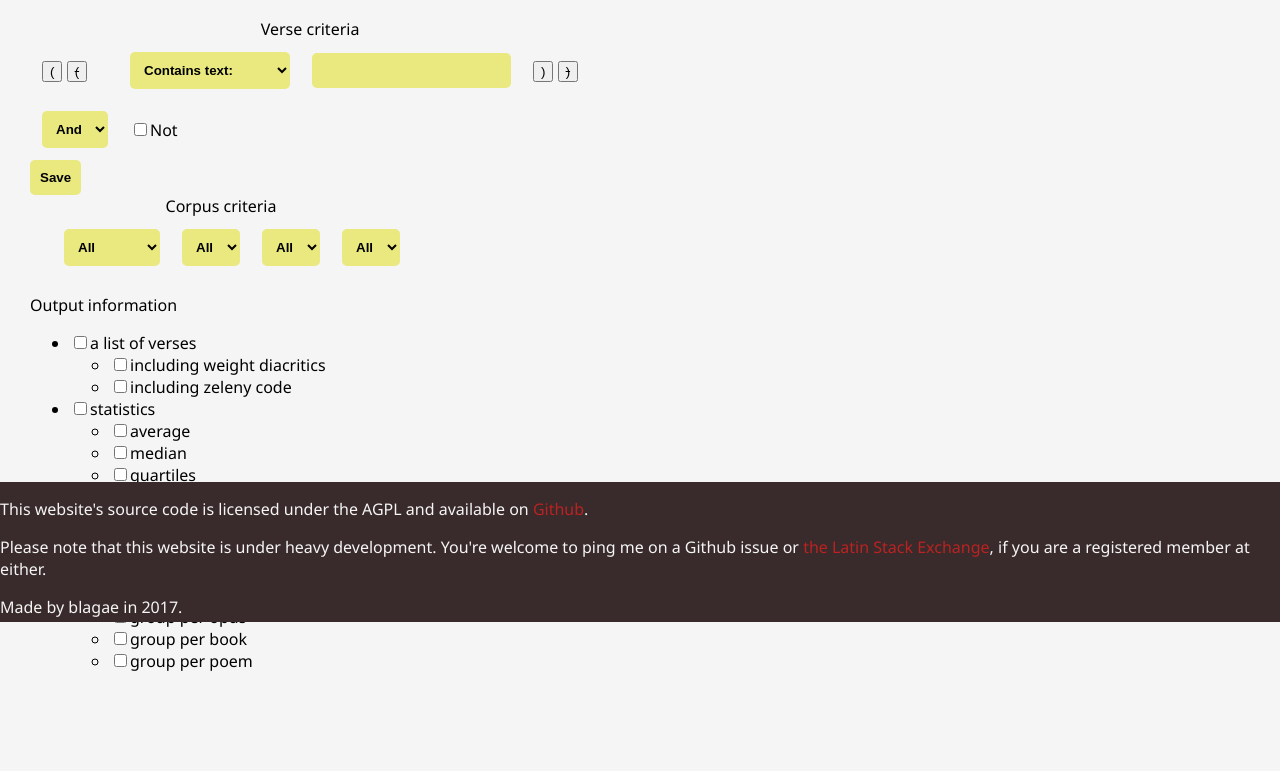
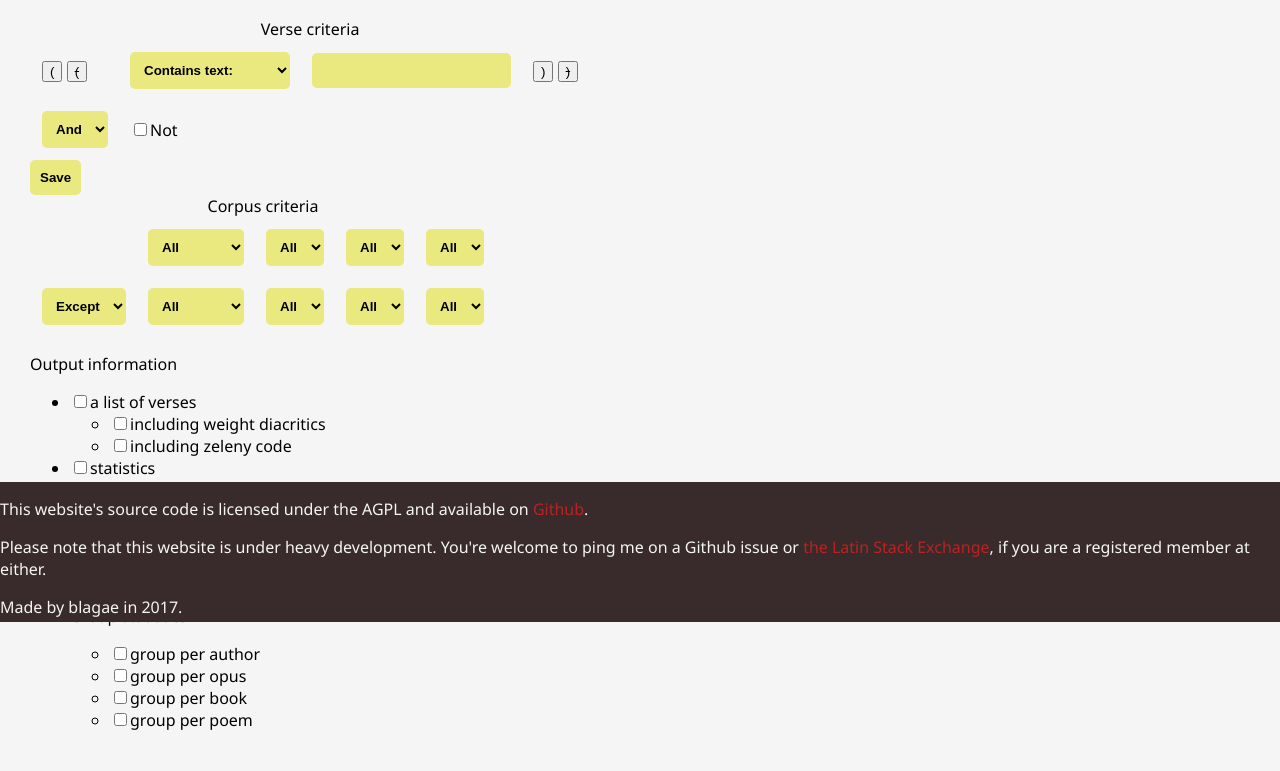
Before and after one commit to blagae/elisio, a Django app: template Elisio/Elisio/templates/batch.html in a window 1280 px wide. Shown: the part 178-949 px from the top of the page. Before the commit the page ends 849 px from the top, so only its background shows below. Run offline with Django 3.2, Linux system fonts and the light colour scheme; the template is opened without the code that fills it, so the values that code supplies are empty; the visitor is signed in with stand-in values (Sample User, id 1); data comes from the database, SQL or seed files in the repository; parts of the project's set-up code (start-up, migrations or seed data) failed here and were passed over; some libraries are stand-ins or nearby versions.

Commit message:
Second row of corpus query fields

```diff
--- a/Elisio/Elisio/templates/kickass.html
+++ b/Elisio/Elisio/templates/kickass.html
@@ -29,6 +29,13 @@
                 <input type="button" value="Save" id="saveitems" />
                 <table id="corpusCriteriaTable">
                     <caption>Corpus criteria</caption>
+                    <tr class="criterium">
+                        <td><select name="relation" class="relationBatchField"><option value="EXCEPT">Except</option><option value="OR">Or</option></select></td>
+                        <td><select name="author" class="authorBatchField"><option value="All">All</option></select></td>
+                        <td><select name="opus" class="opusBatchField"><option value="All">All</option></select></td>
+                        <td><select name="book" class="bookBatchField"><option value="All">All</option></select></td>
+                        <td><select name="poem" class="poemBatchField"><option value="All">All</option></select></td>
+                    </tr>
                     <tr class="criterium">
                         <td><select name="relation" class="relationBatchField"><option value="EXCEPT">Except</option><option value="OR">Or</option></select></td>
                         <td><select name="author" class="authorBatchField"><option value="All">All</option></select></td>
```
